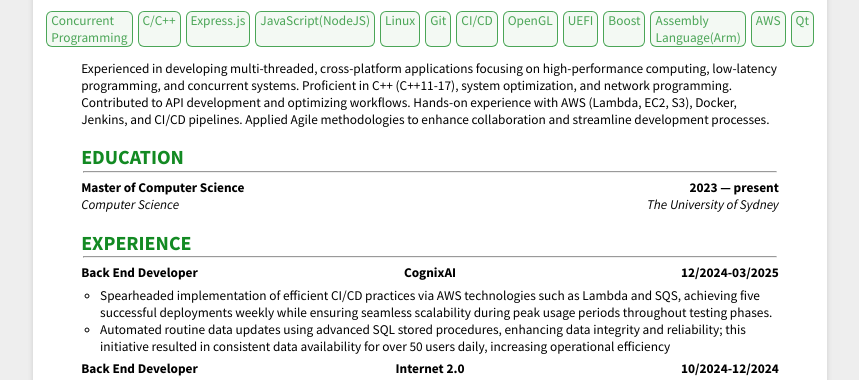
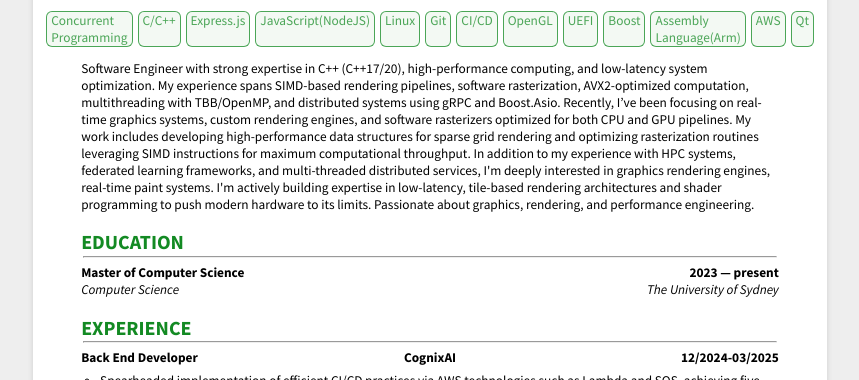
Before and after one commit to Liupeter01/Liupeter01.github.io, a plain HTML site: page index.html in a window 1280 px wide. Shown: the part 362-742 px from the top of the page, without its empty margins (210-1069 px from the left). Drawn offline with Linux system fonts and the light colour scheme.

Commit message:
Update index.html

```diff
--- a/index.html
+++ b/index.html
@@ -79,7 +79,13 @@
                 </div>
                 </p>
                 <p>
-                   Experienced in developing multi-threaded, cross-platform applications focusing on high-performance computing, low-latency programming, and concurrent systems. Proficient in C++ (C++11-17), system optimization, and network programming. Contributed to API development and optimizing workflows. Hands-on experience with AWS (Lambda, EC2, S3), Docker, Jenkins, and CI/CD pipelines. Applied Agile methodologies to enhance collaboration and streamline development processes.
+                   Software Engineer with strong expertise in C++ (C++17/20), high-performance computing, and low-latency system optimization. My experience spans SIMD-based rendering pipelines, software rasterization, AVX2-optimized computation, multithreading with TBB/OpenMP, and distributed systems using gRPC and Boost.Asio.
+
+Recently, I’ve been focusing on real-time graphics systems, custom rendering engines, and software rasterizers optimized for both CPU and GPU pipelines. My work includes developing high-performance data structures for sparse grid rendering and optimizing rasterization routines leveraging SIMD instructions for maximum computational throughput.
+
+In addition to my experience with HPC systems, federated learning frameworks, and multi-threaded distributed services, I'm deeply interested in graphics rendering engines, real-time paint systems. I'm actively building expertise in low-latency, tile-based rendering architectures and shader programming to push modern hardware to its limits.
+
+Passionate about graphics, rendering, and performance engineering.
                 </p>
             </div>
             <div class="section" id="education">
```
